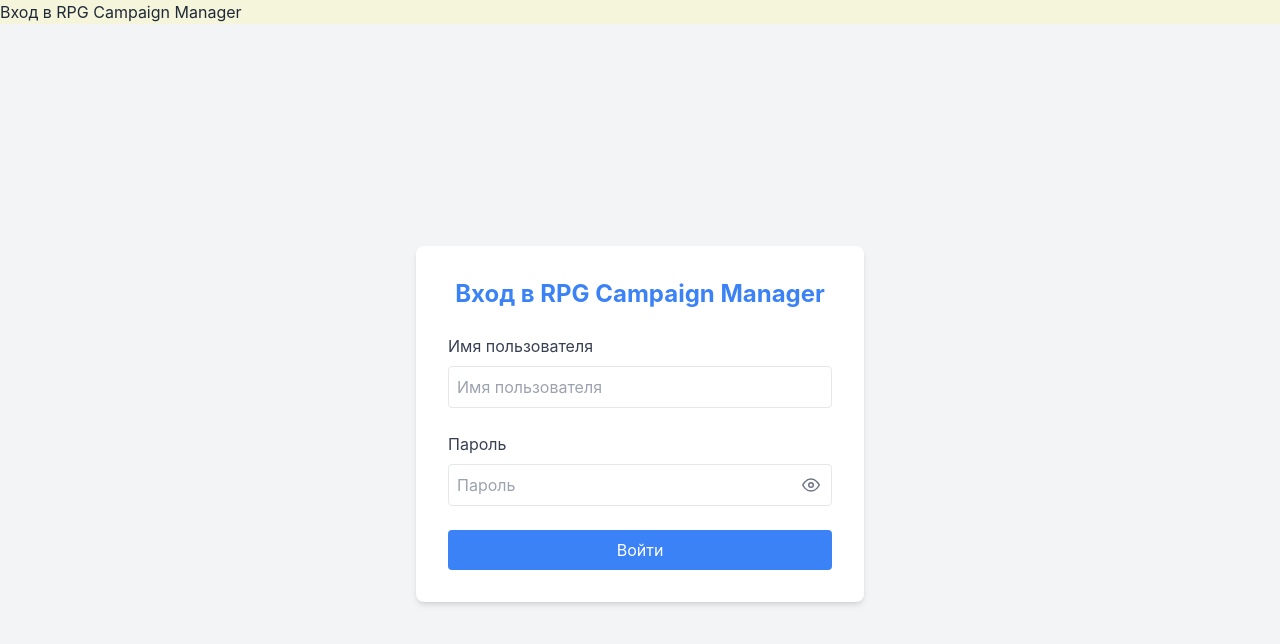
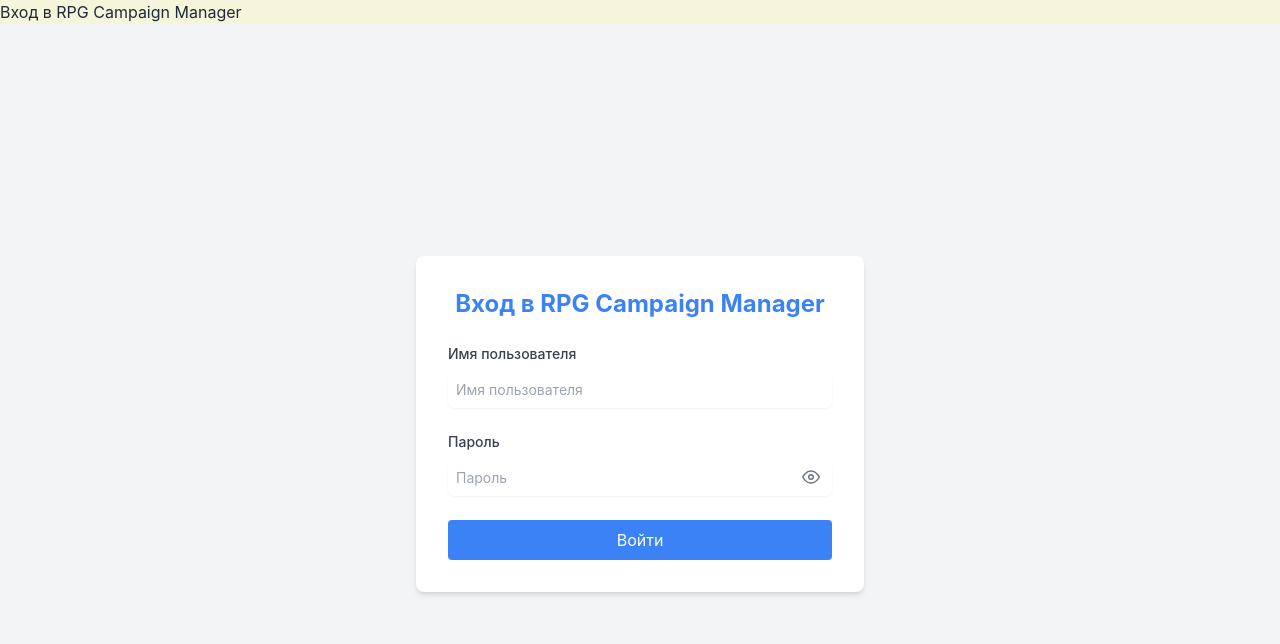
Before and after one commit to d2emon/campaign-manager, a React (Create React App) app in the folder frontend/: page /login in a window 1280 px wide. Shown: the top 644 px of the page. Built offline with nearby package versions, Linux system fonts and the light colour scheme.

Commit message:
Refactor Field component to support dynamic input types and enhance accessibility with id attributes.

```diff
--- a/frontend/src/components/Field.tsx
+++ b/frontend/src/components/Field.tsx
@@ -1,9 +1,14 @@
-import { FieldError, UseFormRegisterReturn } from 'react-hook-form';
+import { FieldError } from 'react-hook-form';
+import { InputHTMLAttributes, TextareaHTMLAttributes } from 'react';
 
 export type FieldProps = {
   error?: FieldError,
-  inputProps: UseFormRegisterReturn,
+  id: string,
+  inputProps: InputHTMLAttributes<HTMLInputElement> | TextareaHTMLAttributes<HTMLTextAreaElement>,
   label: string,
+  max?: number,
+  min?: number,
+  placeholder?: string,
   type?: string,
   afterInput?: React.ReactNode,
 }
@@ -11,29 +16,53 @@ export type FieldProps = {
 const Field = (props: FieldProps) => {
   const {
     error,
+    id,
     inputProps,
     label,
+    max,
+    min,
+    placeholder,
     type,
     afterInput,
   } = props;
 
+  console.log(id, inputProps, inputProps.value);
+
   return (
     <div className="mb-6 relative">
-      <label className="block text-gray-700 mb-2">
+      <label
+        htmlFor={id}
+        className="block text-sm font-medium text-gray-700 mb-2"
+      >
         {label}
       </label>
+      <div>
+        {type === 'textarea' ? (
+          <textarea
+            id={id}
+            {...(inputProps as TextareaHTMLAttributes<HTMLTextAreaElement>)}
+            className="mt-1 block w-full p-2 rounded-md border-gray-300 shadow-sm focus:border-primary focus:ring-primary sm:text-sm min-h-[150px]"
+            rows={4}
+            placeholder={placeholder || label}
+          />
+        ) : (
             <input
-        className="w-full p-2 border rounded focus:ring-2 focus:ring-primary"
+              className="mt-1 block w-full p-2 rounded-md border-gray-300 shadow-sm focus:border-primary focus:ring-primary sm:text-sm"
               type={type}
-        placeholder={label}
-        {...inputProps}
+              id={id}
+              placeholder={placeholder || label}
+              {...(inputProps as InputHTMLAttributes<HTMLInputElement>)}
+              min={min}
+              max={max}
             />
+        )}
         {afterInput}
         {error && (
-        <div className="mb-4 p-2 bg-red-100 text-red-700 rounded">
+          <div className="mt-2 text-red-600">
             {error.message}
           </div>
         )}
+      </div>
     </div>
   );
 };
--- a/frontend/src/components/LoginForm.tsx
+++ b/frontend/src/components/LoginForm.tsx
@@ -56,12 +56,14 @@ const LoginForm = () => {
         </h1>
 
         <Field
+          id="username"
           label="Имя пользователя"
           inputProps={register('username')}
           error={errors.username}
         />
 
         <PasswordField
+          id="password"
           label="Пароль"
           inputProps={register('password')}
           error={errors.password}
--- a/frontend/src/components/PasswordField.tsx
+++ b/frontend/src/components/PasswordField.tsx
@@ -11,7 +11,7 @@ const PasswordField = (props: FieldProps) => {
       afterInput={
         <button
           type="button"
-          className="absolute right-3 top-11 text-gray-500 hover:text-gray-700"
+          className="absolute right-3 top-9 text-gray-500 hover:text-gray-700"
           onClick={() => setShowPassword(!showPassword)}
         >
           {showPassword ? <EyeOff size={18} /> : <Eye size={18} />}
--- a/frontend/src/components/RegisterForm.tsx
+++ b/frontend/src/components/RegisterForm.tsx
@@ -73,17 +73,20 @@ const RegisterForm = () => {
         </h1>
 
         <Field
+          id="email"
           error={errors.email}
           inputProps={register('email')}
           label="Email"
           type="email"
         />
         <Field
+          id="username"
           error={errors.username}
           inputProps={register('username')}
           label="Имя пользователя"
         />
         <PasswordField
+          id="password"
           error={errors.password}
           inputProps={register('password')}
           label="Пароль"
@@ -92,6 +95,7 @@ const RegisterForm = () => {
           <PasswordStrength password={passwordValue} />
         </div>
         <PasswordField
+          id="confirmPassword"
           error={errors.confirmPassword}
           inputProps={register('confirmPassword')}
           label="Подтвердите пароль"
```
Lines whose indentation alone changed are shown as unchanged.
